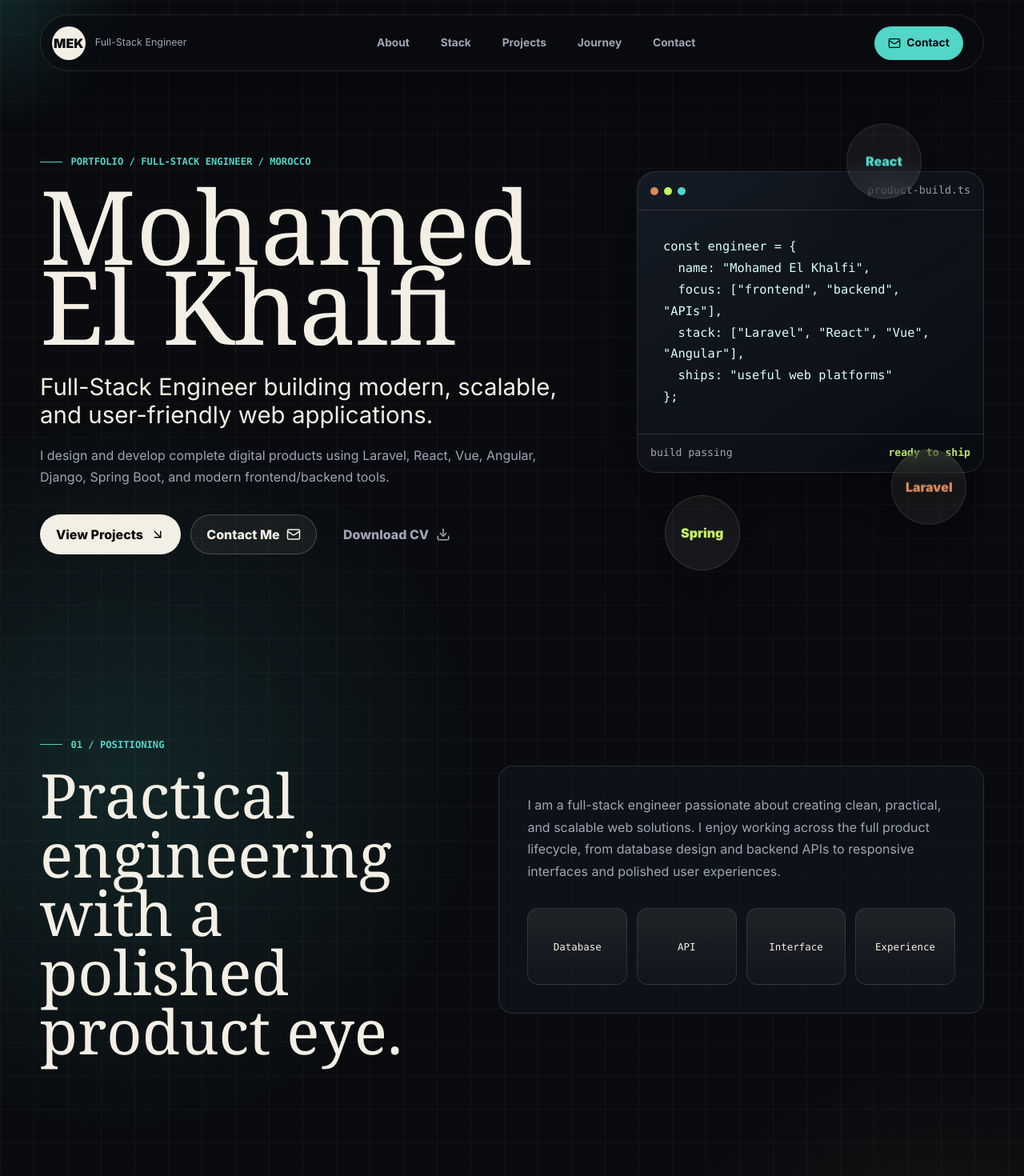
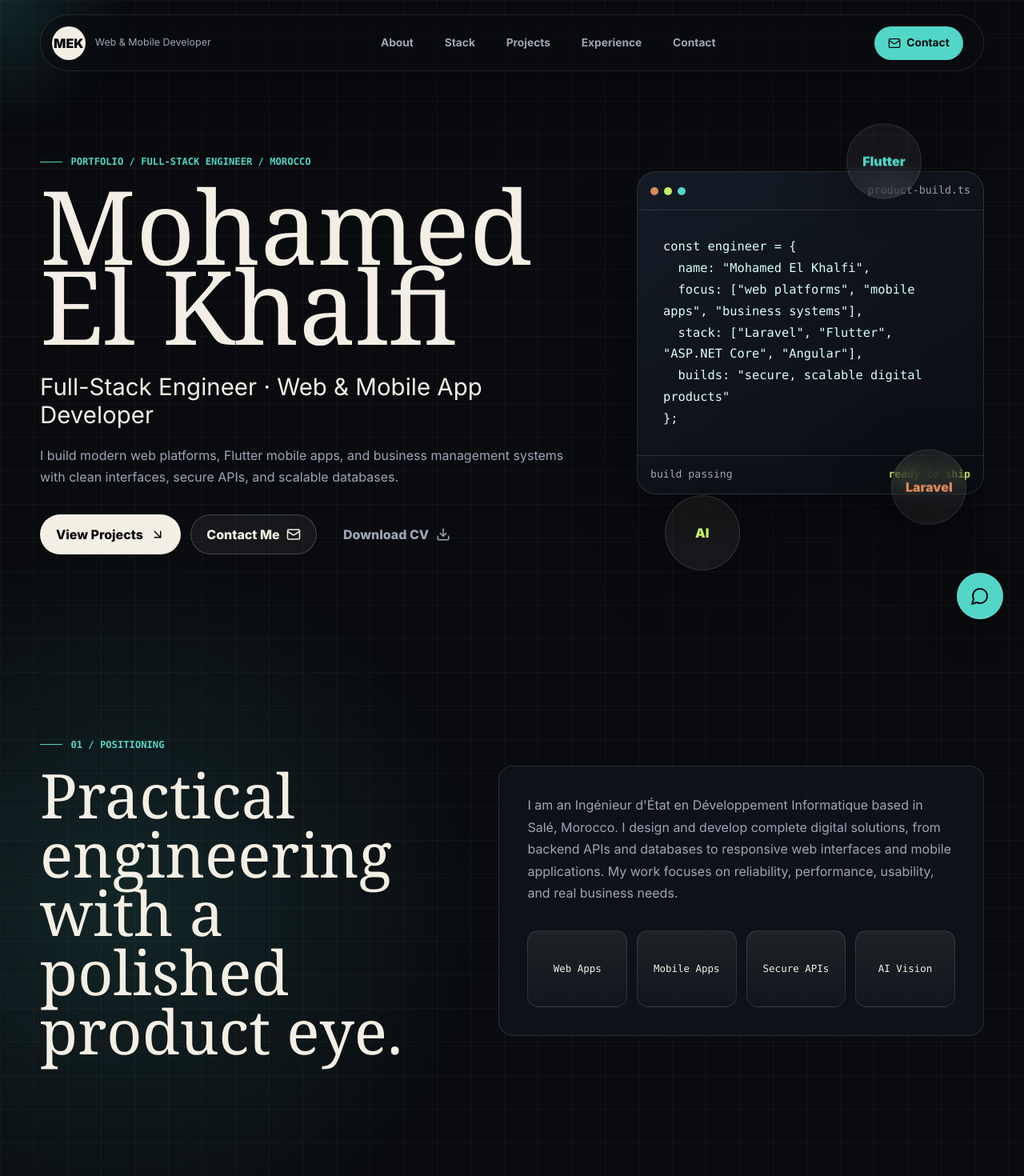
Before and after one commit to Mohvmedel/mohamed-el-khalfi-portfolio, a React (Vite) app: page / in a window 1280 px wide. Shown: the top 1470 px of the page at 80% size. Built offline with nearby package versions, Linux system fonts and the light colour scheme.

Commit message:
Update portfolio content and add WhatsApp contact button

```diff
--- a/src/App.tsx
+++ b/src/App.tsx
@@ -1,4 +1,4 @@
-import { useEffect, useRef, useState } from "react";
+import { useEffect, useState } from "react";
 import { motion, useMotionValue, useSpring } from "framer-motion";
 import gsap from "gsap";
 import { ScrollTrigger } from "gsap/ScrollTrigger";
@@ -10,83 +10,116 @@ import {
   Code2,
   Database,
   Download,
-  Github,
-  Linkedin,
   Mail,
   Menu,
   MessageCircle,
   Server,
   ShieldCheck,
   Sparkles,
-  Terminal,
   X,
 } from "lucide-react";
 
 gsap.registerPlugin(ScrollTrigger);
 
-const navItems = ["About", "Stack", "Projects", "Journey", "Contact"];
+const navItems = ["About", "Stack", "Projects", "Experience", "Contact"];
 
 const skills = {
-  Frontend: ["React.js", "Vue.js", "Angular", "JavaScript", "HTML", "CSS", "Bootstrap", "Tailwind CSS"],
-  Backend: ["Laravel", "PHP", "ASP.NET", "Django", "Spring Boot", "REST APIs", "JWT Authentication"],
-  Database: ["MySQL", "SQL"],
-  Tools: ["Git", "GitHub", "Vite", "Axios", "Postman", "VS Code", "Eclipse"],
+  Frontend: ["React", "Angular", "JavaScript", "HTML", "CSS"],
+  Backend: ["Laravel", "Spring Boot", "ASP.NET Core", "PHP", "Java", "C#", "Python", "REST APIs"],
+  Mobile: ["Flutter"],
+  Databases: ["MySQL", "SQL Server", "Oracle"],
+  "DevOps & AI": ["Docker", "Kubernetes", "Git", "GitHub", "CI/CD", "Postman", "Jira", "Trello", "OpenCV", "YOLO"],
 };
 
 const projects = [
   {
-    title: "USkin E-commerce",
-    stack: "Laravel, Vue.js 3, Vite, Axios, MySQL",
+    title: "BeautyDoc",
+    stack: "E-commerce Website",
     description:
-      "Modern e-commerce platform with product browsing, cart, wishlist, authentication, admin management, multilingual support, and responsive UI.",
+      "A modern e-commerce website for beauty and skincare products, focused on clean product presentation, responsive design, and a smooth shopping experience.",
     accent: "teal",
   },
   {
-    title: "Evo Mart",
-    stack: "Spring Boot, Angular, JWT, MySQL",
+    title: "DriveLux",
+    stack: "Car Rental Website",
     description:
-      "E-commerce web application with secure authentication, product management, REST API backend, and Angular frontend.",
+      "A car rental website designed to present vehicles, services, and booking information with a premium and user-friendly experience.",
     accent: "copper",
   },
   {
-    title: "Dental Center",
-    stack: "React, Vue.js, Laravel API structure",
+    title: "Brocli",
+    stack: "Laravel, Flutter, MySQL, API REST",
     description:
-      "Dental clinic management web app with structured components, clean UI, and modular frontend architecture.",
+      "A web and mobile service platform connecting clients with service providers, including API integration, user management, service requests, and data exchange.",
     accent: "violet",
   },
   {
-    title: "Port Truck Management",
-    stack: "Laravel, SQL, HTML, CSS",
+    title: "Delivery Company Design System",
+    stack: "Full Product Design System",
     description:
-      "Application for managing truck entries and exits in a port, including driver information, vehicle registration, trailers, entry dates, exit dates, and stay duration.",
+      "A complete design system for a delivery company, including merchant website interfaces, driver app screens, and platform UI components for a consistent product experience.",
     accent: "lime",
+  },
+  {
+    title: "Intelligent HSE Monitoring Application",
+    stack: "Python, OpenCV, YOLO, ASP.NET Core, Angular, SQL Server, API REST",
+    description:
+      "An intelligent safety monitoring system using computer vision to detect non-compliance cases and support real-time operational tracking from video streams.",
+    accent: "teal",
+  },
+  {
+    title: "Logistics and Transport Management Application",
+    stack: "ASP.NET, Flutter",
+    description:
+      "A logistics and transport management solution designed to track operations, organize flows, and improve transport management.",
+    accent: "copper",
   },
 ];
 
 const journey = [
-  ["2019", "Baccalaureate", "Built the academic base for technical problem solving."],
-  ["2022", "DEUG in Networks and Telecommunications", "Developed systems thinking across infrastructure, networks, and web foundations."],
-  ["2024", "Built Evo Mart", "Delivered a full-stack e-commerce project with secure APIs and a structured frontend."],
-  ["2025", "Business applications", "Developed management tools, dashboards, data flows, and practical web platforms."],
-  ["Today", "Full-stack engineer", "Focused on useful, scalable, and polished modern web platforms."],
+  [
+    "2025",
+    "LEAR - Tanger / Stage PFE",
+    "Analyzed, designed, and developed a logistics and transport management application from February 2025 to July 2025.",
+  ],
+  [
+    "2024",
+    "BROCLICONNECT - Rabat / Internship",
+    "Contributed to a service platform across frontend, backend, API integration, UI improvements, and Flutter mobile app context.",
+  ],
+  [
+    "2023",
+    "CRI - Rabat / Internship",
+    "Worked on IT asset management tools, mission order management, and IT support from June 2023 to September 2023.",
+  ],
+  [
+    "2022",
+    "SWALL DISTRIBUTION - Rabat / Internship",
+    "Developed a payment management application and maintained a pre-sales application from June 2022 to August 2022.",
+  ],
+  [
+    "Education",
+    "ISMAGI - Rabat",
+    "Ingénieur d'État en Développement Informatique, with preparation at ISMAGI and a Baccalauréat Sciences Physiques from Lycée Ahmed Chawki in Salé.",
+  ],
 ];
 
 const services = [
-  "E-commerce platforms",
+  "E-commerce websites",
+  "Car rental and booking websites",
   "Admin dashboards",
   "Business management systems",
-  "REST API backends",
-  "Responsive frontend interfaces",
-  "Authentication systems",
-  "Database-driven web apps",
+  "Flutter mobile applications",
+  "Backend APIs",
+  "Delivery platform interfaces",
+  "AI / computer vision solutions",
 ];
 
 const proof = [
-  ["4", "featured product builds"],
-  ["7+", "frameworks across frontend and backend"],
-  ["Full", "product lifecycle ownership"],
-  ["API", "first backend architecture"],
+  ["6", "focused project areas"],
+  ["State", "engineering degree in software development"],
+  ["IBM", "Docker and Kubernetes certifications"],
+  ["4", "languages: Arabic, French, English, Tamazight"],
 ];
 
 function useLenis() {
@@ -221,6 +254,7 @@ function App() {
       <Services />
       <Proof />
       <Contact />
+      <FloatingContact />
     </main>
   );
 }
@@ -236,7 +270,7 @@ function Navigation({
     <header className="nav-shell">
       <a className="brand" href="#top" aria-label="Mohamed El Khalfi home">
         <span>MEK</span>
-        <small>Full-Stack Engineer</small>
+        <small>Web & Mobile Developer</small>
       </a>
       <nav className={menuOpen ? "nav-links open" : "nav-links"} aria-label="Main navigation">
         {navItems.map((item) => (
@@ -268,11 +302,11 @@ function Hero() {
           <span>El Khalfi</span>
         </h1>
         <p className="hero-subtitle" data-reveal>
-          Full-Stack Engineer building modern, scalable, and user-friendly web applications.
+          Full-Stack Engineer · Web & Mobile App Developer
         </p>
         <p className="hero-description" data-reveal>
-          I design and develop complete digital products using Laravel, React, Vue, Angular, Django,
-          Spring Boot, and modern frontend/backend tools.
+          I build modern web platforms, Flutter mobile apps, and business management systems with
+          clean interfaces, secure APIs, and scalable databases.
         </p>
         <div className="hero-actions" data-reveal>
           <a className="button primary" href="#projects">
@@ -296,18 +330,18 @@ function Hero() {
           </div>
           <pre>{`const engineer = {
   name: "Mohamed El Khalfi",
-  focus: ["frontend", "backend", "APIs"],
-  stack: ["Laravel", "React", "Vue", "Angular"],
-  ships: "useful web platforms"
+  focus: ["web platforms", "mobile apps", "business systems"],
+  stack: ["Laravel", "Flutter", "ASP.NET Core", "Angular"],
+  builds: "secure, scalable digital products"
 };`}</pre>
           <div className="terminal-status">
             <span>build passing</span>
             <strong>ready to ship</strong>
           </div>
         </div>
-        <div className="floating-badge badge-react">React</div>
+        <div className="floating-badge badge-react">Flutter</div>
         <div className="floating-badge badge-laravel">Laravel</div>
-        <div className="floating-badge badge-spring">Spring</div>
+        <div className="floating-badge badge-spring">AI</div>
       </div>
     </section>
   );
@@ -325,15 +359,16 @@ function About() {
         </h2>
         <div className="about-panel" data-reveal>
           <p>
-            I am a full-stack engineer passionate about creating clean, practical, and scalable web
-            solutions. I enjoy working across the full product lifecycle, from database design and
-            backend APIs to responsive interfaces and polished user experiences.
+            I am an Ingénieur d'État en Développement Informatique based in Salé, Morocco. I design
+            and develop complete digital solutions, from backend APIs and databases to responsive web
+            interfaces and mobile applications. My work focuses on reliability, performance,
+            usability, and real business needs.
           </p>
           <div className="studio-map">
-            <span>Database</span>
-            <span>API</span>
-            <span>Interface</span>
-            <span>Experience</span>
+            <span>Web Apps</span>
+            <span>Mobile Apps</span>
+            <span>Secure APIs</span>
+            <span>AI Vision</span>
           </div>
         </div>
       </div>
@@ -342,7 +377,7 @@ function About() {
 }
 
 function Stack() {
-  const icons = [Code2, Server, Database, Braces];
+  const icons = [Code2, Server, Braces, Database, ShieldCheck];
 
   return (
     <section className="stack section" id="stack" data-pattern="magnetic-cards">
@@ -419,10 +454,10 @@ function Projects() {
 
 function Journey() {
   return (
-    <section className="journey section" id="journey" data-pattern="scroll-progress-cards">
+    <section className="journey section" id="experience" data-pattern="scroll-progress-cards">
       <div className="section-header" data-reveal>
-        <span className="section-kicker">04 / Journey</span>
-        <h2>From networks to full-stack product systems.</h2>
+        <span className="section-kicker">04 / Experience</span>
+        <h2>Professional experience and engineering background.</h2>
       </div>
       <div className="journey-list">
         {journey.map(([year, title, description]) => (
@@ -471,8 +506,11 @@ function Proof() {
       <div className="proof-visual" data-reveal>
         <div className="system-card">
           <ShieldCheck size={34} />
-          <span>Credibility through shipped project proof</span>
-          <p>No fake testimonials. Just visible scope, stack variety, and practical full-stack output.</p>
+          <span>Credibility through practical engineering proof</span>
+          <p>
+            Focused experience across web platforms, Flutter apps, business systems, databases, and
+            AI / computer vision solutions.
+          </p>
         </div>
       </div>
       <div className="proof-grid">
@@ -492,37 +530,47 @@ function Contact() {
     <section className="contact section" id="contact" data-pattern="reveal-on-scroll">
       <div className="contact-inner" data-reveal>
         <Sparkles size={28} />
-        <h2>Let's build something useful, fast, and beautiful.</h2>
+        <h2>Let's build a reliable digital product.</h2>
         <div className="contact-actions">
           <a href="mailto:mohamed.elkhalfi@example.com" className="button primary">
             <Mail size={18} />
-            Email
+            Contact Me
           </a>
-          <a href="https://github.com/" className="button ghost" target="_blank" rel="noreferrer">
-            <Github size={18} />
-            GitHub
+          <a className="button ghost" href="/Mohamed-El-Khalfi-CV.html" download>
+            <Download size={18} />
+            Download CV
           </a>
-          <a href="https://www.linkedin.com/" className="button ghost" target="_blank" rel="noreferrer">
-            <Linkedin size={18} />
-            LinkedIn
-          </a>
-          <a href="https://wa.me/" className="button ghost" target="_blank" rel="noreferrer">
-            <MessageCircle size={18} />
-            WhatsApp
+          <a href="#projects" className="button ghost">
+            <ArrowDownRight size={18} />
+            View Projects
           </a>
         </div>
         <p>
-          Available for full-stack web platforms, internal tools, dashboards, APIs, and scalable
-          product interfaces.
+          I'm open to opportunities and freelance projects in web development, mobile apps,
+          dashboards, APIs, and business platforms.
         </p>
       </div>
       <footer>
         <span>Mohamed El Khalfi</span>
-        <span>Full-Stack Engineer</span>
+        <span>Full-Stack Engineer · Web & Mobile App Developer</span>
         <a href="#top">Back to top</a>
       </footer>
     </section>
   );
 }
 
+function FloatingContact() {
+  return (
+    <a
+      className="floating-contact"
+      href="https://wa.me/212688441461"
+      target="_blank"
+      rel="noreferrer"
+      aria-label="Contact Mohamed El Khalfi on WhatsApp"
+    >
+      <MessageCircle size={24} />
+    </a>
+  );
+}
+
 export default App;
--- a/src/styles.css
+++ b/src/styles.css
@@ -820,6 +820,28 @@ footer a {
   color: var(--cream);
 }
 
+.floating-contact {
+  position: fixed;
+  right: clamp(1rem, 2vw, 1.6rem);
+  bottom: clamp(1rem, 2vw, 1.6rem);
+  z-index: 30;
+  display: grid;
+  width: 58px;
+  height: 58px;
+  place-items: center;
+  border: 1px solid rgba(244, 239, 228, 0.24);
+  border-radius: 50%;
+  color: var(--ink);
+  background: var(--teal);
+  box-shadow: 0 18px 45px rgba(0, 0, 0, 0.34);
+  transition: transform 180ms ease, box-shadow 180ms ease;
+}
+
+.floating-contact:hover {
+  transform: translateY(-4px);
+  box-shadow: 0 24px 58px rgba(0, 0, 0, 0.44);
+}
+
 @media (max-width: 980px) {
   .cursor-light {
     display: none;
```
Also changed, not shown: public/Mohamed-El-Khalfi-CV.html (+33 -16 lines).
